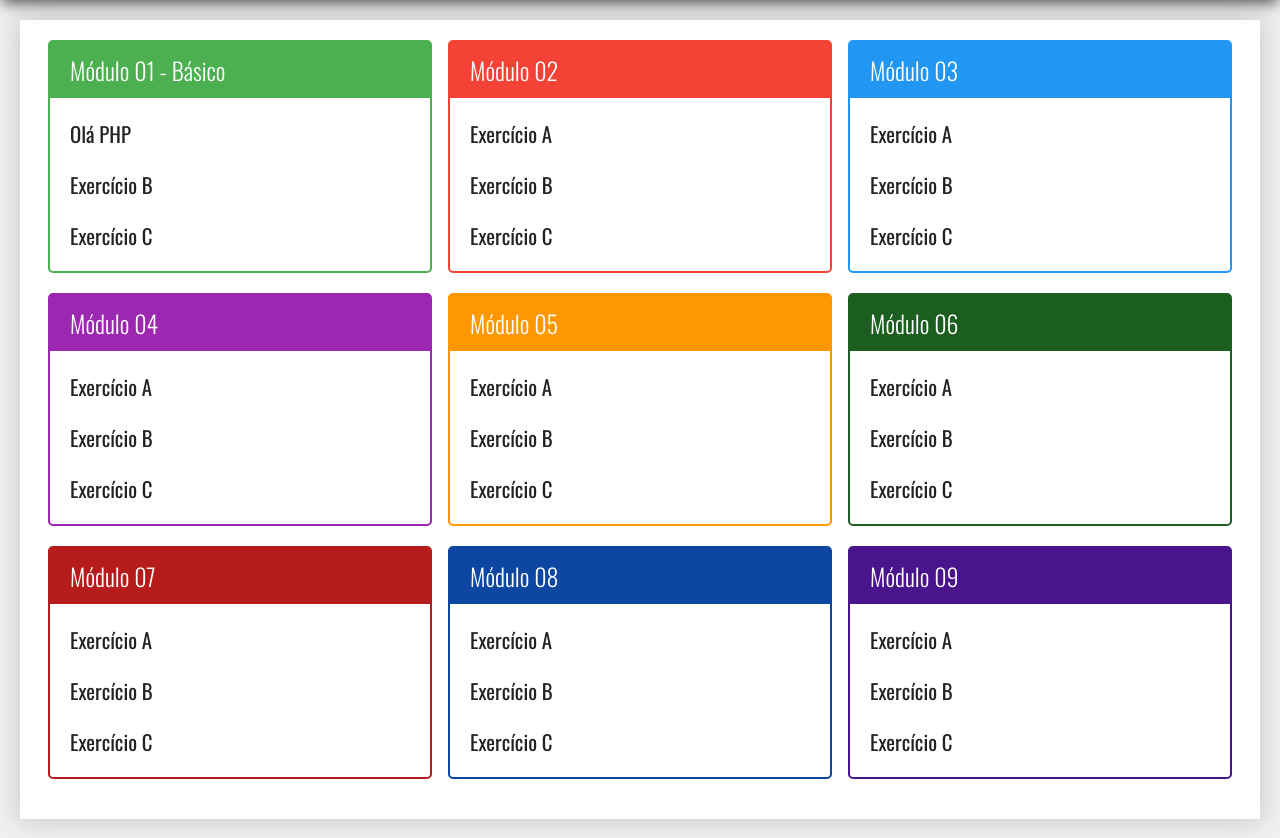
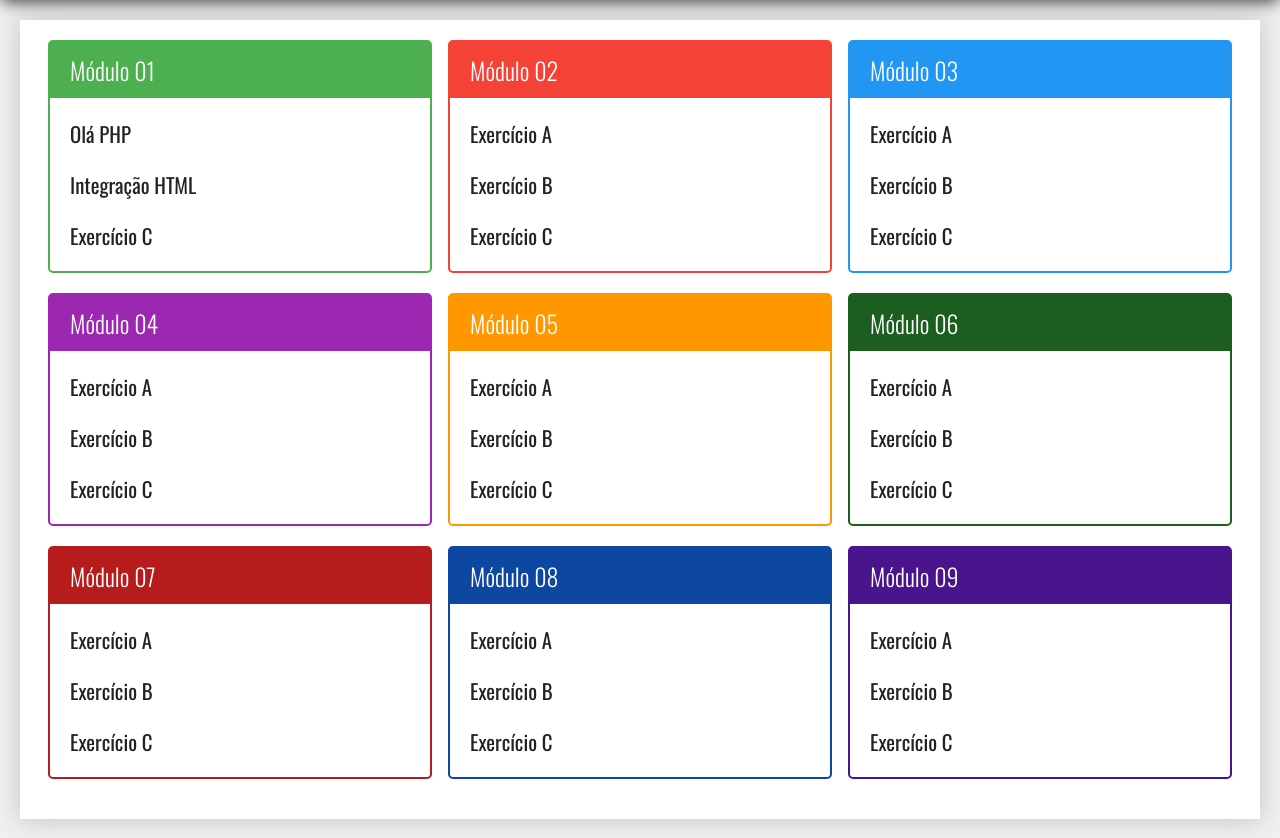
Before and after one commit to ThadeuCesario/Javascript, a PHP site: page / in a window 1280 px wide. Shown: the part 120-958 px from the top of the page. Run offline with PHP 8.4, Linux system fonts and the light colour scheme.

Commit message:
Ways to load PHP content

```diff
--- a/cod3r/index.php
+++ b/cod3r/index.php
@@ -17,13 +17,13 @@
         <div class="conteudo">
             <nav class="modulos">
                 <div class="modulo verde">
-                    <h3>Módulo 01 - Básico</h3>
+                    <h3>Módulo 01</h3>
                     <ul>
                         <li>
                             <a href="exercicio.php?dir=basico&file=ola">Olá PHP</a>
                         </li>
                         <li>
-                            <a href="#">Exercício B</a>
+                            <a href="exercicio.php?dir=basico&file=html">Integração HTML</a>
                         </li>
                         <li>
                             <a href="#">Exercício C</a>
```
Also changed, not shown: cod3r/basico/html.php (added, +18 -0 lines).
